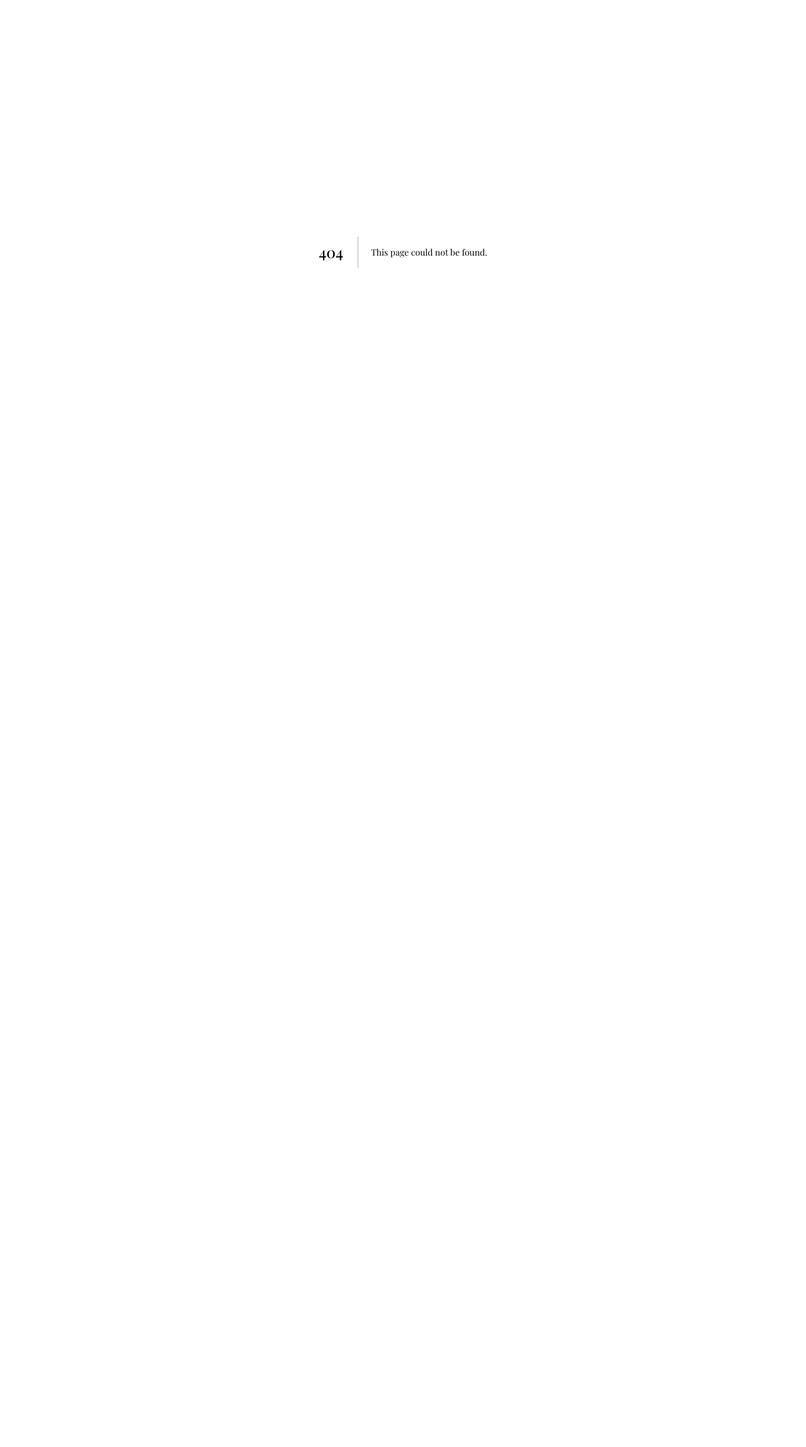
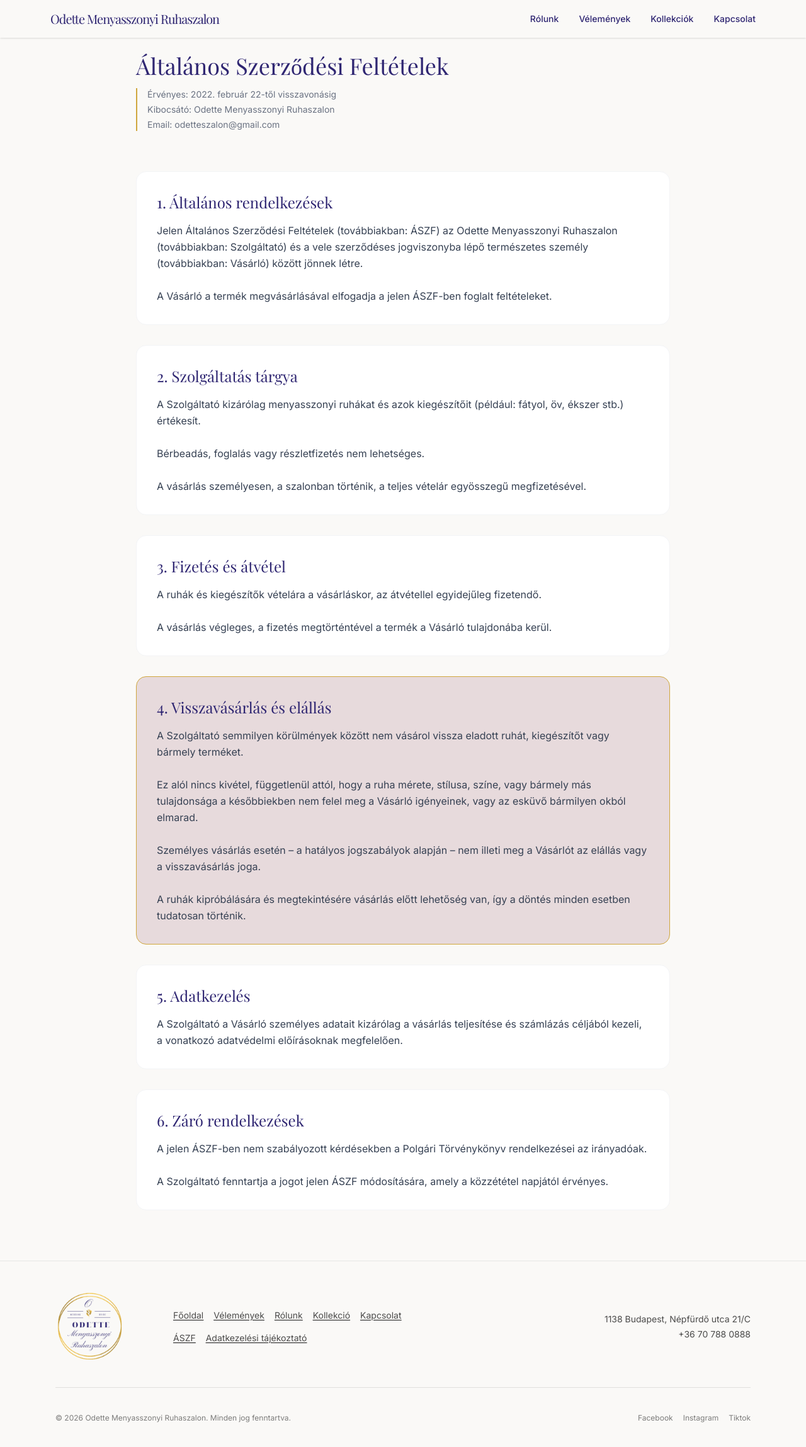
Before and after one commit to rigogyorgyjanos/odette-salon, a Next.js app: page /aszf in a window 1280 px wide. Before the commit this address had no page. Shown: the top 2298 px of the page at 63% size. Before the commit the page ends 800 px from the top, so only its background shows below. Built offline with nearby package versions, Linux system fonts and the light colour scheme; a web font is replaced by a local one.

Commit message:
add aszf, adatkezeles, change collection banner image position

```diff
--- /dev/null
+++ b/app/adatkezelesi-tajekoztato/page.tsx
@@ -0,0 +1,126 @@
+"use client";
+
+import React from "react";
+import { motion } from "framer-motion";
+import Footer from "../components/Footer";
+import Navbar from "../components/Navbar";
+
+const sections = [
+    {
+        title: "1. Adatkezelő adatai",
+        content: `Név: Szőllősi Hajnalka egyéni vállalkozó
+Székhely: 1138 Budapest, Népfürdő utca 19/B
+Email: info@odetteszalon.hu`,
+    },
+    {
+        title: "2. Kezelt adatok köre",
+        content: `A weboldal nem tartalmaz kapcsolatfelvételi űrlapot és nem gyűjt aktívan személyes adatokat.
+
+A látogatók az alábbi módokon léphetnek kapcsolatba:
+- telefonhívás
+- Facebook oldal
+- e-mail küldése
+
+E-mailes kapcsolatfelvétel esetén a feladó által megadott adatok (név, e-mail cím, üzenet tartalma) kerülnek kezelésre.`,
+    },
+    {
+        title: "3. Adatkezelés célja és jogalapja",
+        content: `Az adatkezelés célja:
+- kapcsolatfelvétel
+- kommunikáció
+
+Az adatkezelés jogalapja az érintett önkéntes hozzájárulása.`,
+    },
+    {
+        title: "4. Adatmegőrzés ideje",
+        content: `A beérkező e-maileket a szolgáltató legfeljebb 1 évig tárolja.
+
+A weboldal működéséhez szükséges technikai adatok megőrzési ideje legfeljebb 30 nap.`,
+    },
+    {
+        title: "5. Adatfeldolgozó",
+        content: `Tárhelyszolgáltató:
+
+Név: ALINF BT
+Székhely: 2131 Göd, Köztársaság út 26
+Weboldal: https://www.alinf.hu/
+
+Az adatfeldolgozó a weboldal működéséhez szükséges technikai műveleteket végzi.`,
+    },
+    {
+        title: "6. Külső szolgáltatás (Google Maps)",
+        content: `A weboldal Google Maps térképet használ.
+
+A térkép megjelenítése során a Google – mint külső szolgáltató – személyes adatokat (például IP cím) kezelhet.
+
+Ezen adatkezelés a Google saját adatkezelési szabályzata szerint történik:
+https://policies.google.com/privacy`,
+    },
+    {
+        title: "7. Sütik (cookie-k)",
+        content: `A weboldal nem használ saját sütiket és nem végez látogatói elemzést.
+
+A beágyazott külső szolgáltatás (Google Maps) azonban elhelyezhet sütiket a látogató eszközén.`,
+    },
+    {
+        title: "8. Érintetti jogok",
+        content: `Az érintett jogosult:
+- tájékoztatást kérni az adatkezelésről
+- kérni adatai helyesbítését
+- kérni adatai törlését
+- tiltakozni az adatkezelés ellen
+
+A szolgáltató a kérelmekre legkésőbb 30 napon belül válaszol.`,
+    },
+    {
+        title: "9. Jogorvoslati lehetőségek",
+        content: `Az érintett panasszal élhet a Nemzeti Adatvédelmi és Információszabadság Hatóságnál (NAIH).
+
+Weboldal: https://naih.hu`,
+    },
+];
+
+export default function AdatvedelemPage() {
+    return (
+        <>
+            <Navbar />
+            <div className="mt-5 bg-[var(--color-background)] text-gray-800">
+                <div className="max-w-4xl mx-auto px-6 py-16">
+                    <motion.h1
+                        initial={{ opacity: 0, y: 20 }}
+                        animate={{ opacity: 1, y: 0 }}
+                        className="text-3xl md:text-4xl text-[var(--color-primary)] mb-4"
+                    >
+                        Adatkezelési tájékoztató
+                    </motion.h1>
+
+                    <p className="text-sm text-gray-500 border-l-2 pl-4 border-[var(--color-gold)]">
+                        Hatályos: visszavonásig
+                    </p>
+                </div>
+
+                <div className="max-w-4xl mx-auto px-6 pb-20 space-y-8">
+                    {sections.map((section, index) => (
+                        <motion.div
+                            key={index}
+                            initial={{ opacity: 0, y: 30 }}
+                            whileInView={{ opacity: 1, y: 0 }}
+                            viewport={{ once: true }}
+                            transition={{ duration: 0.5, delay: index * 0.05 }}
+                            className="rounded-2xl p-6 md:p-8 bg-white border border-gray-100 hover:border-[var(--color-gold)] transition"
+                        >
+                            <h2 className="text-xl md:text-2xl text-[var(--color-primary)] mb-4">
+                                {section.title}
+                            </h2>
+
+                            <p className="whitespace-pre-line leading-relaxed text-gray-700">
+                                {section.content}
+                            </p>
+                        </motion.div>
+                    ))}
+                </div>
+            </div>
+            <Footer />
+        </>
+    );
+}
--- /dev/null
+++ b/app/aszf/page.tsx
@@ -0,0 +1,114 @@
+"use client";
+
+import React from "react";
+import { motion } from "framer-motion";
+import Footer from "../components/Footer";
+import Navbar from "../components/Navbar";
+
+type Section = {
+    title: string;
+    content: string;
+    highlight?: boolean;
+};
+
+const sections: Section[] = [
+    {
+        title: "1. Általános rendelkezések",
+        content: `Jelen Általános Szerződési Feltételek (továbbiakban: ÁSZF) az Odette Menyasszonyi Ruhaszalon (továbbiakban: Szolgáltató) és a vele szerződéses jogviszonyba lépő természetes személy (továbbiakban: Vásárló) között jönnek létre.
+
+A Vásárló a termék megvásárlásával elfogadja a jelen ÁSZF-ben foglalt feltételeket.`,
+    },
+    {
+        title: "2. Szolgáltatás tárgya",
+        content: `A Szolgáltató kizárólag menyasszonyi ruhákat és azok kiegészítőit (például: fátyol, öv, ékszer stb.) értékesít.
+
+Bérbeadás, foglalás vagy részletfizetés nem lehetséges.
+
+A vásárlás személyesen, a szalonban történik, a teljes vételár egyösszegű megfizetésével.`,
+    },
+    {
+        title: "3. Fizetés és átvétel",
+        content: `A ruhák és kiegészítők vételára a vásárláskor, az átvétellel egyidejűleg fizetendő.
+
+A vásárlás végleges, a fizetés megtörténtével a termék a Vásárló tulajdonába kerül.`,
+    },
+    {
+        title: "4. Visszavásárlás és elállás",
+        content: `A Szolgáltató semmilyen körülmények között nem vásárol vissza eladott ruhát, kiegészítőt vagy bármely terméket.
+
+Ez alól nincs kivétel, függetlenül attól, hogy a ruha mérete, stílusa, színe, vagy bármely más tulajdonsága a későbbiekben nem felel meg a Vásárló igényeinek, vagy az esküvő bármilyen okból elmarad.
+
+Személyes vásárlás esetén – a hatályos jogszabályok alapján – nem illeti meg a Vásárlót az elállás vagy a visszavásárlás joga.
+
+A ruhák kipróbálására és megtekintésére vásárlás előtt lehetőség van, így a döntés minden esetben tudatosan történik.`,
+        highlight: true,
+    },
+    {
+        title: "5. Adatkezelés",
+        content: `A Szolgáltató a Vásárló személyes adatait kizárólag a vásárlás teljesítése és számlázás céljából kezeli, a vonatkozó adatvédelmi előírásoknak megfelelően.`,
+    },
+    {
+        title: "6. Záró rendelkezések",
+        content: `A jelen ÁSZF-ben nem szabályozott kérdésekben a Polgári Törvénykönyv rendelkezései az irányadóak.
+
+A Szolgáltató fenntartja a jogot jelen ÁSZF módosítására, amely a közzététel napjától érvényes.`,
+    },
+];
+
+export default function ASZFPage() {
+    return (
+        <>
+            <Navbar />
+            <div className="mt-5 bg-(--color-background) text-gray-800">
+                {/* HEADER */}
+                <div className="max-w-4xl mx-auto px-6 py-16">
+                    <motion.h1
+                        initial={{ opacity: 0, y: 20 }}
+                        animate={{ opacity: 1, y: 0 }}
+                        transition={{ duration: 0.6 }}
+                        className="text-3xl md:text-4xl text-(--color-primary) mb-4"
+                    >
+                        Általános Szerződési Feltételek
+                    </motion.h1>
+
+                    <motion.div
+                        initial={{ opacity: 0 }}
+                        animate={{ opacity: 1 }}
+                        transition={{ delay: 0.2 }}
+                        className="text-sm text-gray-500 space-y-1 border-l-2 pl-4 border-(--color-gold)"
+                    >
+                        <p>Érvényes: 2022. február 22-től visszavonásig</p>
+                        <p>Kibocsátó: Odette Menyasszonyi Ruhaszalon</p>
+                        <p>Email: odetteszalon@gmail.com</p>
+                    </motion.div>
+                </div>
+
+                {/* CONTENT */}
+                <div className="max-w-4xl mx-auto px-6 pb-20 space-y-8">
+                    {sections.map((section, index) => (
+                        <motion.div
+                            key={index}
+                            initial={{ opacity: 0, y: 30 }}
+                            whileInView={{ opacity: 1, y: 0 }}
+                            viewport={{ once: true }}
+                            transition={{ duration: 0.5, delay: index * 0.05 }}
+                            className={`rounded-2xl p-6 md:p-8 border transition-all ${section.highlight
+                                ? "bg-(--color-blush) border-(--color-gold)"
+                                : "bg-white border-gray-100 hover:border-(--color-gold)"
+                                }`}
+                        >
+                            <h2 className="text-xl md:text-2xl text-(--color-primary) mb-4">
+                                {section.title}
+                            </h2>
+
+                            <p className="leading-relaxed whitespace-pre-line text-gray-700">
+                                {section.content}
+                            </p>
+                        </motion.div>
+                    ))}
+                </div>
+            </div>
+            <Footer />
+        </>
+    );
+}
--- a/app/collections/page.tsx
+++ b/app/collections/page.tsx
@@ -46,7 +46,7 @@
                         alt="Kollekciók"
                         priority
                         fill
-                        className="object-cover"
+                        className=" object-cover lg:object-[5%_30%] "
                         initial={{ scale: 1.05 }}
                         animate={{ scale: 1 }}
                         transition={{ duration: 1.8, ease: [0.22, 1, 0.36, 1] }}
--- a/app/components/Footer.tsx
+++ b/app/components/Footer.tsx
@@ -14,18 +14,24 @@
                         <img
                             src="/logo.png"
                             alt="Odette Szalon"
-                            className="h-30 "
+                            className="h-28 "
                         />
 
                     </div>
 
                     {/* NAV */}
-                    <div className="flex gap-4 md:gap-6 text-sm text-black/70 underline underline-offset-2">
-                        <a href="/" className="hover:text-black transition">Főoldal</a>
-                        <a href="/#testimonials" className="hover:text-black transition">Vélemények</a>
-                        <a href="/about" className="hover:text-black transition">Rólunk</a>
-                        <a href="/collections" className="hover:text-black transition">Kollekció</a>
-                        <a href="/contact" className="hover:text-black transition">Kapcsolat</a>
+                    <div className="flex flex-wrap justify-center md:justify-start gap-x-4 gap-y-2 text-sm text-black/70 underline underline-offset-2">
+                        <a href="/">Főoldal</a>
+                        <a href="/#testimonials">Vélemények</a>
+                        <a href="/about">Rólunk</a>
+                        <a href="/collections">Kollekció</a>
+                        <a href="/contact">Kapcsolat</a>
+
+                        {/* törés */}
+                        <div className="w-full" />
+
+                        <a href="/aszf">ÁSZF</a>
+                        <a href="/adatkezelesi-tajekoztato">Adatkezelési tájékoztató</a>
                     </div>
 
                     {/* CONTACT */}
```
Also changed, not shown: 1 other file (tests, documents, lock files or other folders).
